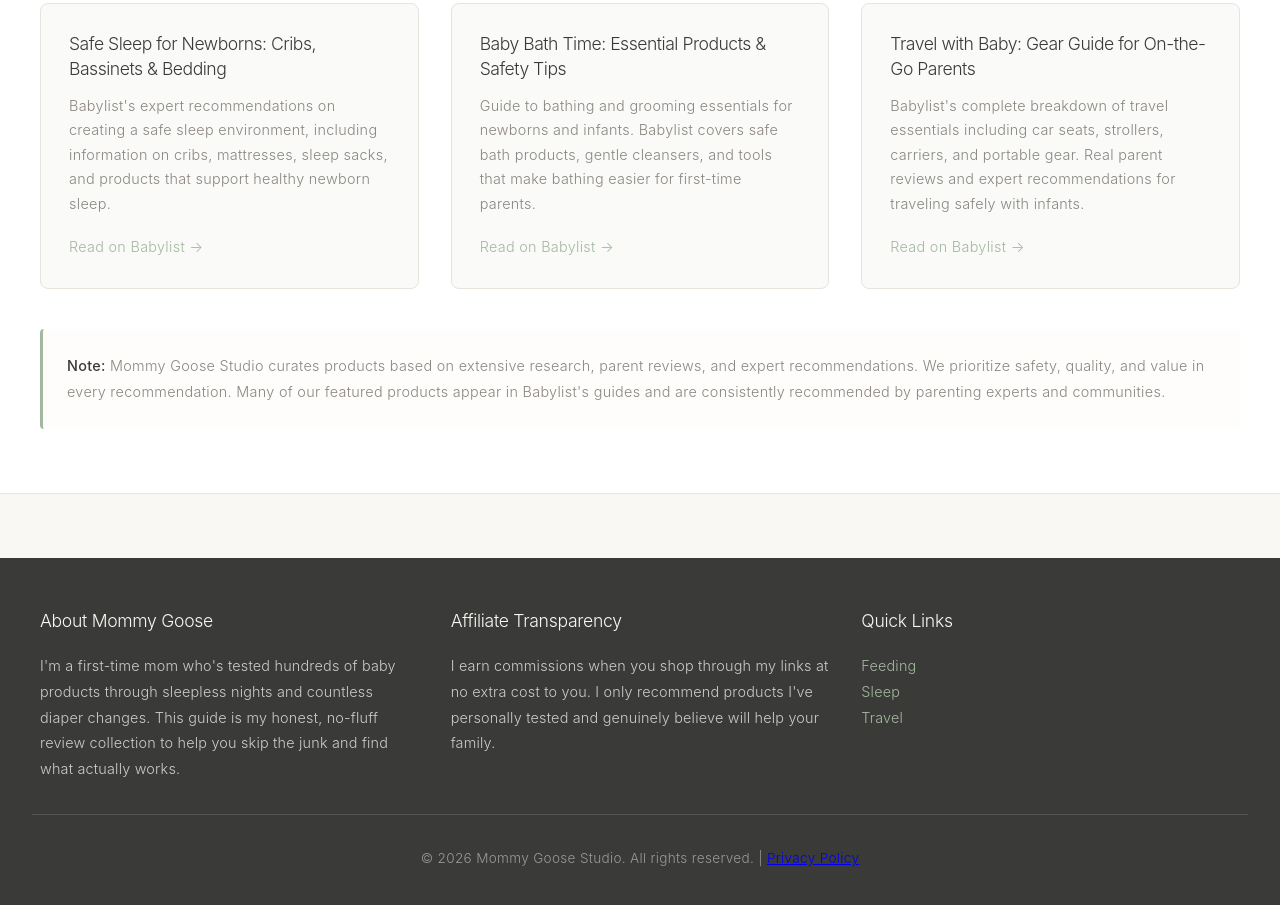
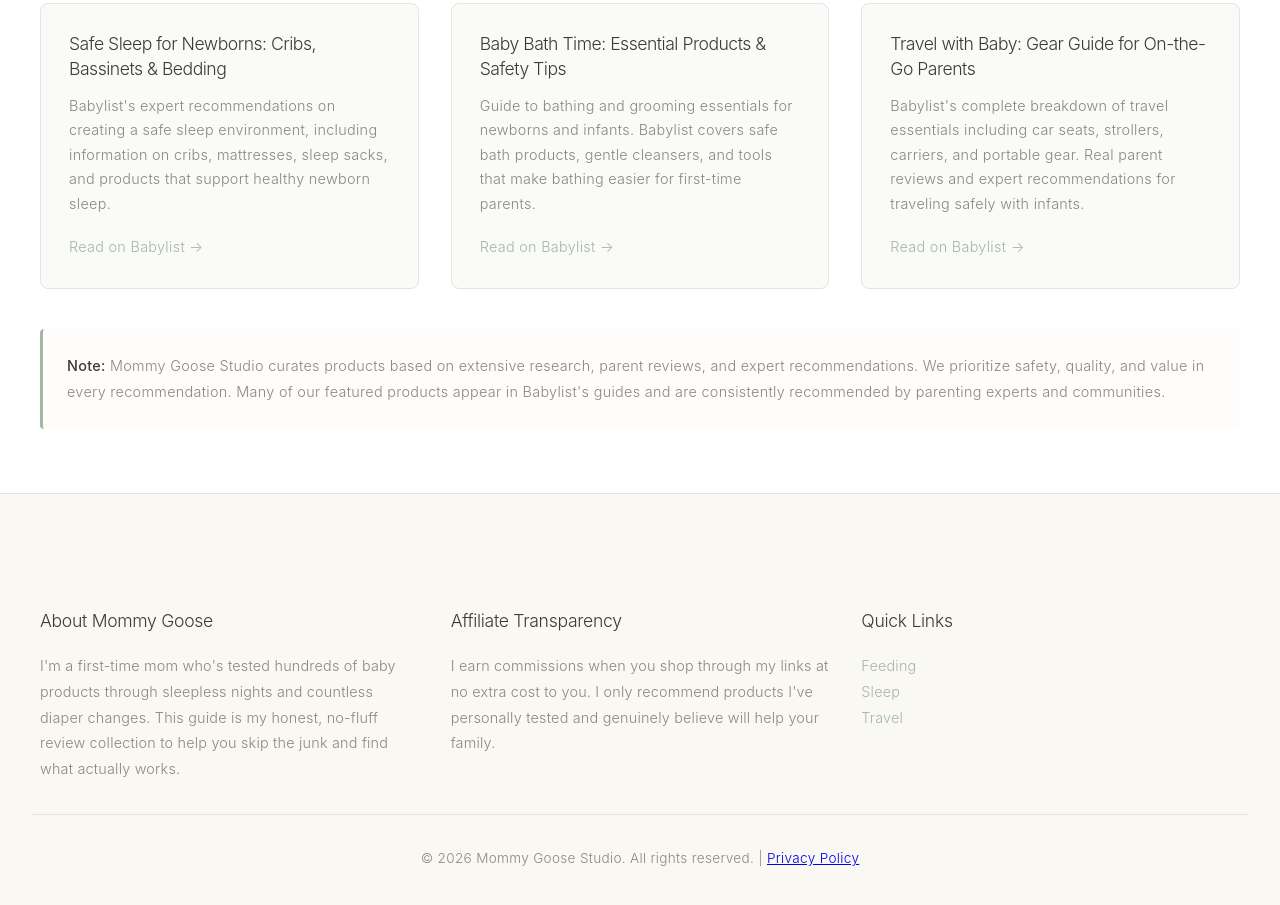
Before and after one commit to crystalbotma/mommy-goose-studio, a plain HTML site: page mommy-goose-studio.html in a window 1280 px wide. Shown: the part 2442-3347 px from the top of the page. Drawn offline with Linux system fonts and the light colour scheme; a web font is replaced by a local one.

Commit message:
Update mommy-goose-studio.html

```diff
--- a/mommy-goose-studio.html
+++ b/mommy-goose-studio.html
@@ -547,8 +547,8 @@
 
         /* Footer */
         footer {
-            background: var(--dark-text);
-            color: var(--cream);
+            background: var(--cream);
+            color: var(--dark-text);
             padding: 3rem 2rem;
             margin-top: 4rem;
         }
@@ -571,7 +571,7 @@
 
         .footer-section p {
             font-size: 0.9rem;
-            color: #ccc;
+            color: var(--warm-grey);
             line-height: 1.8;
             font-family: 'Avenir Light', 'Avenir Next', -apple-system, BlinkMacSystemFont, 'Segoe UI', sans-serif;
             letter-spacing: 0.2px;
@@ -588,12 +588,12 @@
         }
 
         .footer-bottom {
-            border-top: 1px solid #555;
+            border-top: 1px solid var(--border-light);
             margin-top: 2rem;
             padding-top: 2rem;
             text-align: center;
             font-size: 0.85rem;
-            color: #999;
+            color: var(--warm-grey);
         }
 
         /* Responsive */
```
